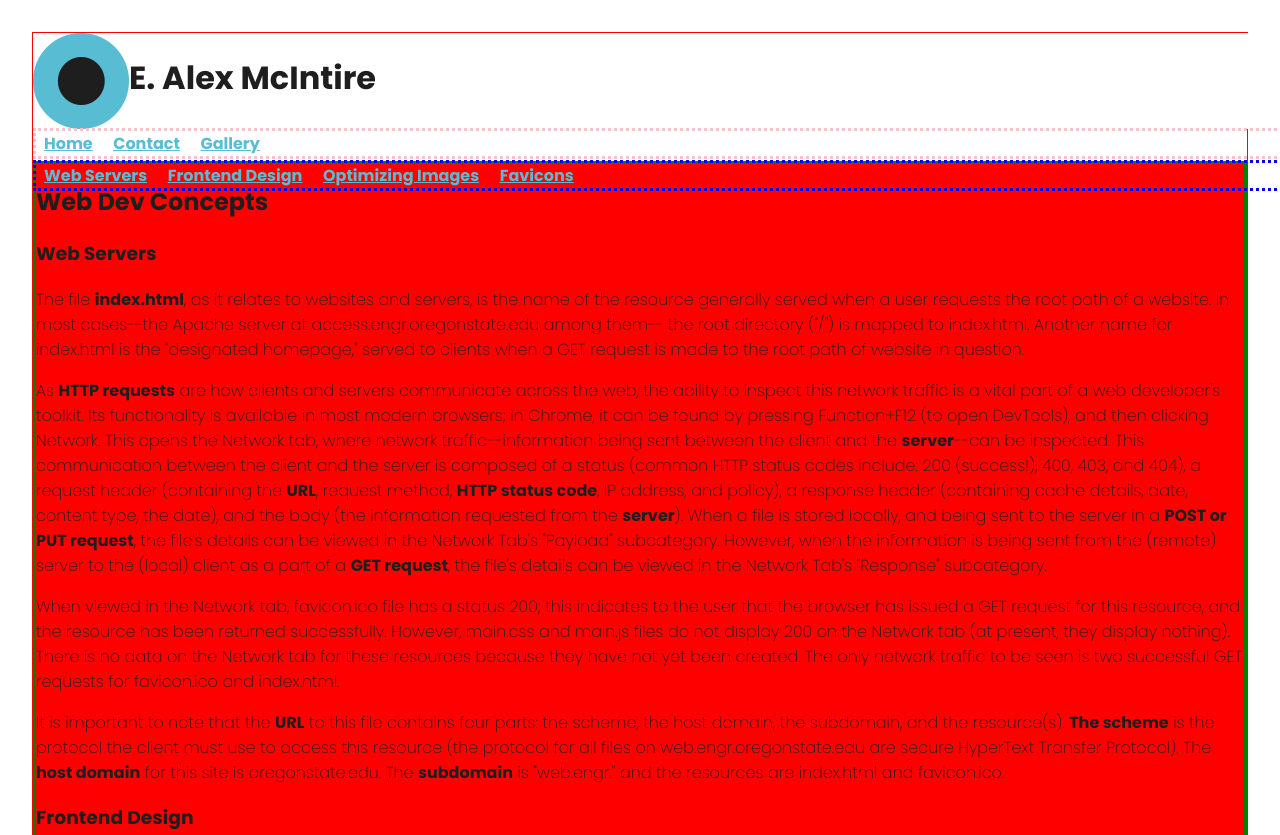
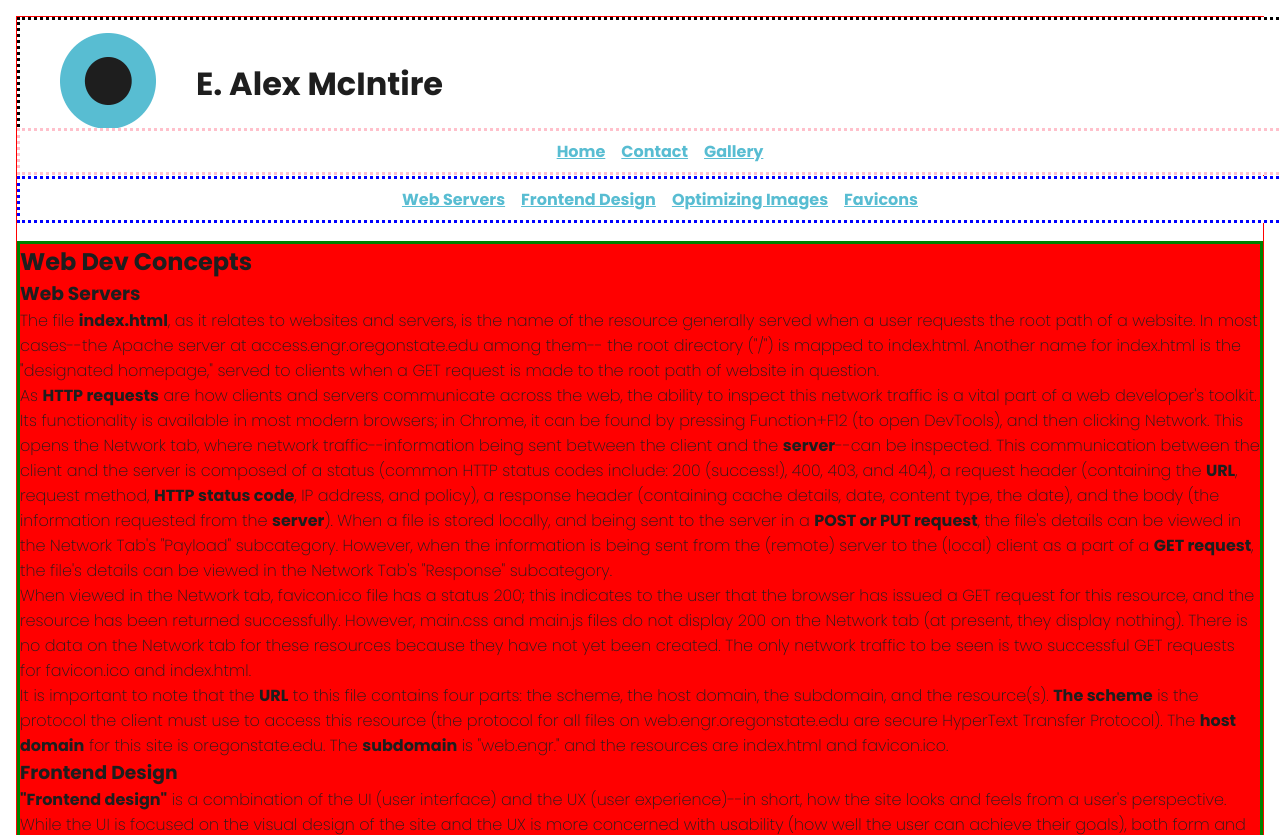
Before and after one commit to alexisabadger/a4-mcintire, a plain HTML site: page index.html in a window 1280 px wide. Shown: the top 835 px of the page. Drawn offline with Linux system fonts and the light colour scheme.

Commit message:
(fix): rough grid in place, adjusting width of header

```diff
--- a/index.html
+++ b/index.html
@@ -20,7 +20,7 @@
 <body style="font-family: Poppins; font-weight: 200;">
 
     <header id="grid-child-header">
-        <img src="./images/android-chrome-192x192.png">
+        <a href="./index.html"><img id="headerImg" src="./images/android-chrome-192x192.png"></a>
         <h1>E. Alex McIntire</h1>
     </header>
 
@@ -31,13 +31,13 @@
     </nav>
 
     <nav class="local" id="grid-child-local-nav">
-        <a href="#webServers">Web Servers</a>
-        <a href="#frontendDesign">Frontend Design</a>
-        <a href="#optimizingImages">Optimizing Images</a>
-        <a href="#favicons">Favicons</a>
+        <a class="anchor" href="#webServers">Web Servers</a>
+        <a class="anchor" href="#frontendDesign">Frontend Design</a>
+        <a class="anchor" href="#optimizingImages">Optimizing Images</a>
+        <a class="anchor" href="#favicons">Favicons</a>
     </nav>
 
-    <main id="grid-child-main">
+    <main id="index">
         <section>
             <h2>Web Dev Concepts</h2>
 
--- a/style.css
+++ b/style.css
@@ -15,12 +15,12 @@
   color: #1E1E1E;
 
   padding: 0;
+  margin: 0;
 }
 
 html {
   /* background-image: url("./images/21-monroe-street-new-york-ny.webp"); */
-
-  margin: 2rem;
+  margin: 1rem;
 }
 
 /*   ----- Variables  -----  */
@@ -40,31 +40,33 @@ html {
 
   header {
 
-    /*margin-top: 1rem;
-
       border: 3px dotted black;
-    border-top: 5px solid green;
-
-
-*/
       position: fixed;
       display: flex;
+      align-items: center;
       width: 100%;
-height: 6rem;
+      height: 8rem;
       background-color: white;
       z-index: 100; /* Ensures the header is on top of other content */
 
+  }
 
-    img {
-      max-width: 100%;
-      height: auto;
+  header h1 {
+    font-size: 2rem;
+    font-weight: 700;
+    margin-left: 2rem;
   }
+
+  header img {
+    width: 6rem;
+    margin-left: 2rem;
   }
+
   /*  ----- Viewport ----- elements inherited by all remaining elements ----- */
   body {       /* Can alternatively define in html {}. */
   border: 1px solid red;
     /*margin: 5rem;*/
-    margin: 0;
+
 
     /*background-color:;
     background-image:;
@@ -84,10 +86,13 @@ z-index: 100; /* Ensures the header is on top of other content */
     background-color: white; */
     position: fixed;
   top: 8rem; /* Adjust this value to leave space for the fixed header */
-  width: 100vw; /* Adjust the width of your navigation bar */
+  width: 100%; /* Adjust the width of your navigation bar */
   z-index: 100; /* Ensures the nav bar is on top of other content */
   border: 3px dotted pink;
-
+  background-color: white;
+  display: flex;
+  align-items: center;
+  justify-content: center;
   }
 
   .local {
@@ -98,17 +103,43 @@ z-index: 100; /* Ensures the header is on top of other content */
     top: 22%;
     background-color: white; */
     position: fixed;
-  top: 10rem; /* Adjust this value to leave space for the fixed header */
+    display: flex;
+    align-items: center;
+    justify-content: center;
+  top: 11rem; /* Adjust this value to leave space for the fixed header */
   width: 100vw; /* Adjust the width of your navigation bar */
   z-index: 100; /* Ensures the nav bar is on top of other content */
   border: 3px dotted blue;
+  background-color: white;
   }
 
-  main {
+  #index {
     display: grid;
     border: 3px solid green;
     background-color: red;
-    margin-top: 8rem;
+    margin-top: 14rem;
+  }
+
+  #contact {
+    display: grid;
+    border: 3px solid green;
+    background-color: red;
+    margin-top: 11rem;
+  }
+
+  #gallery {
+    display: grid;
+    background-color: red;
+    margin-top: 11rem;
+  }
+
+  .anchor {
+
+  }
+
+  #index article {
+    scroll-margin-top: 14rem;
+    scroll-snap-margin-top: 14rem; /* certain versions of Safari */
   }
 /*
     ----- Page layout blocks -----
```
Also changed, not shown: contact.html (+4 -3 lines), gallery.html (+4 -3 lines). Lines whose indentation alone changed are shown as unchanged.
